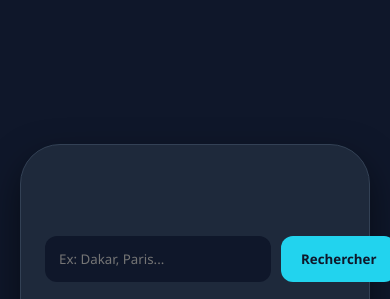
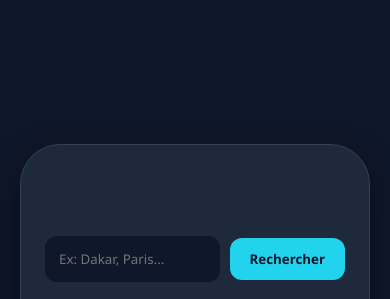
Before and after one commit to somonecode-dev/somone-weather, a plain HTML site: page index.html in a window 390 px wide. Shown: the part 85-384 px from the top of the page. Drawn offline with Linux system fonts and the light colour scheme.

Commit message:
Fix responsive design bouton ajouter

```diff
--- a/style.css
+++ b/style.css
@@ -39,15 +39,31 @@ h1 { color: #22d3ee; font-size: 28px; margin-bottom: 5px; }
     justify-content: center;
 }
 
-.search-group { display: flex; gap: 10px; margin-bottom: 20px; }
+.search-group {
+    display: flex;
+    gap: 10px;
+    margin-bottom: 20px;
+    width: 100%;
+    align-items: center;
+}
+
 #city-input {
-    flex: 1; padding: 12px; border-radius: 12px; border: 2px solid transparent;
-    background: #0f172a; color: white; outline: none; transition: all 0.3s ease;
+    flex: 1;
+    min-width: 0;
+    padding: 12px;
+    border-radius: 12px;
+    border: 2px solid transparent;
+    background: #0f172a;
+    color: white;
+    outline: none;
+    transition: all 0.3s ease;
 }
 #city-input:hover, #city-input:focus { border-color: #22d3ee; }
 
 #btn-search {
-    padding: 10px 20px;
+    flex-shrink: 0;
+    white-space: nowrap;
+    padding: 12px 20px;
     border-radius: 12px;
     background: #22d3ee;
     border: none;
```
